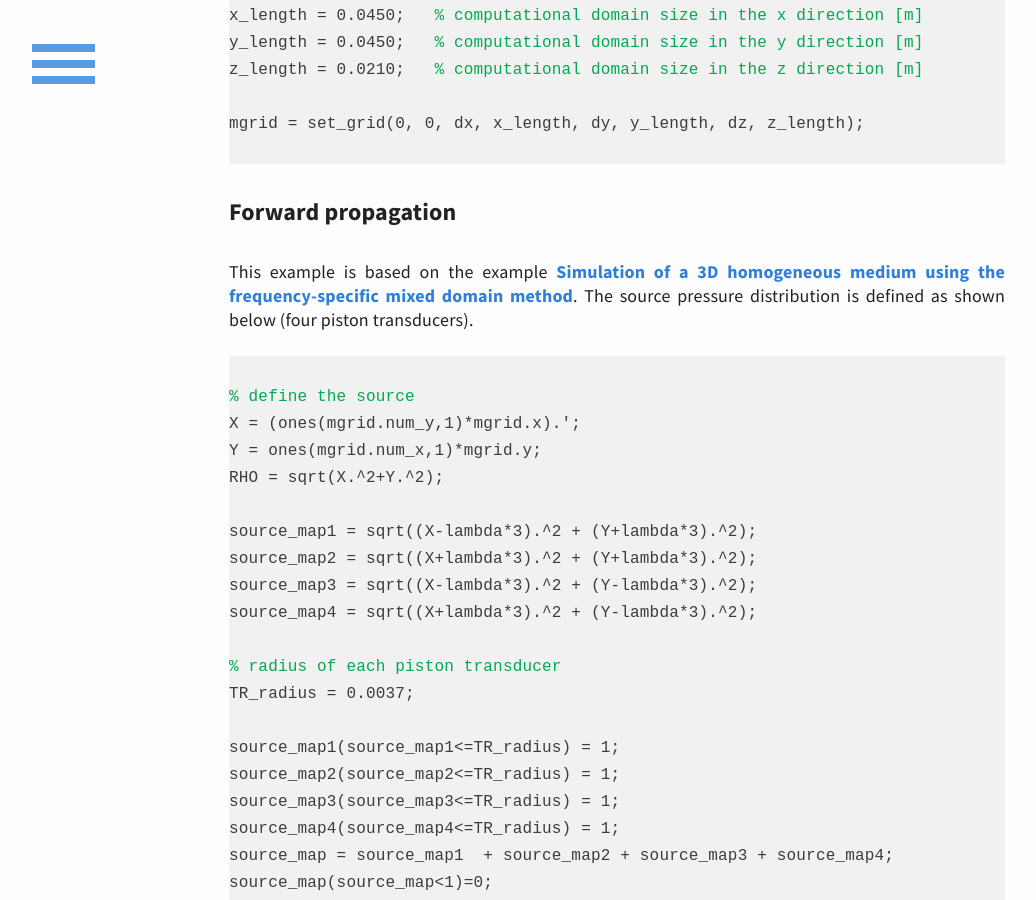
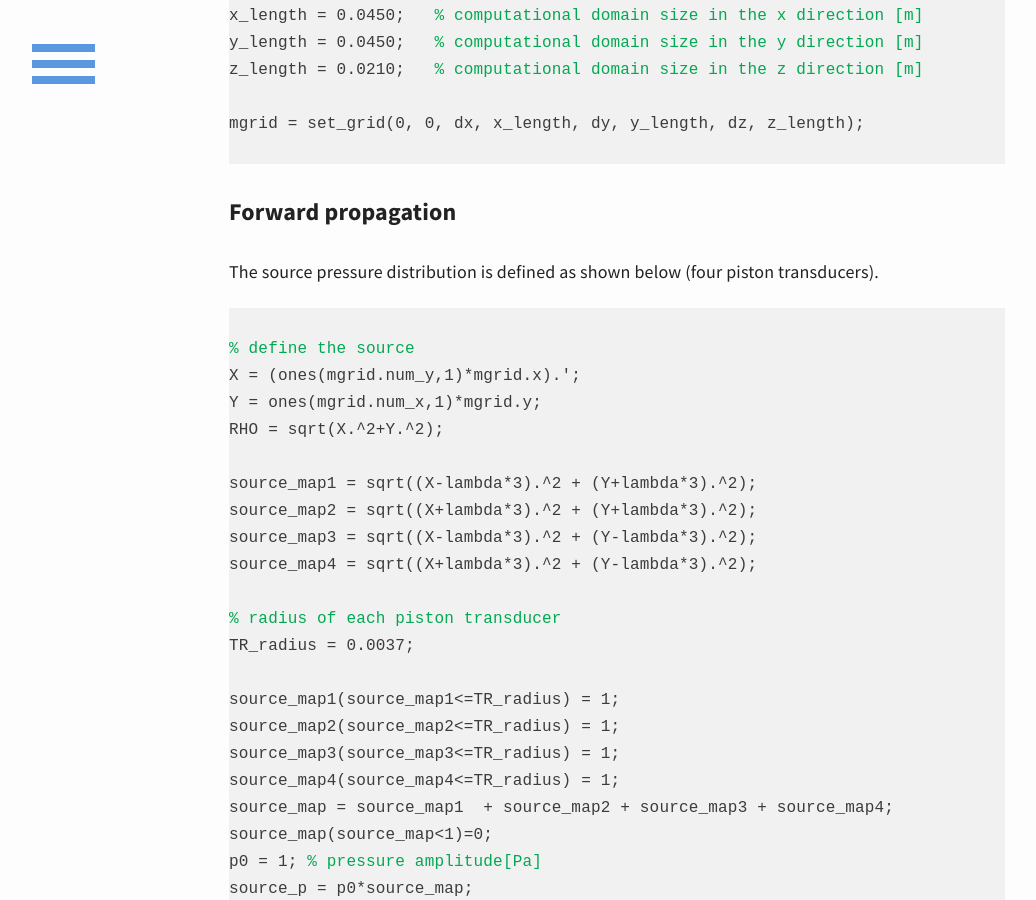
Before and after one commit to m-SOUND/mSOUND, a Jekyll site: the page built from _posts/2019-07-19-FSMDM_3D_multi_sources.html, in a window 1280 px wide and 900 px high, scrolled down 1018 px. Shown: the whole window, without its empty margins (23-1059 px from the left). Built offline with Jekyll 4.4.1, drawn with Linux system fonts in a browser that asks for light colours.

Commit message:
Update 2019-07-19-FSMDM_3D_multi_sources.html

```diff
--- a/_posts/2019-07-19-FSMDM_3D_multi_sources.html
+++ b/_posts/2019-07-19-FSMDM_3D_multi_sources.html
@@ -50,9 +50,7 @@ mgrid = set_grid(0, 0, dx, x_length, dy, y_length, dz, z_length);
 <h6>Forward propagation</h6>
 <p>
 <br>
-This example is based on the example
-<a href="https://m-sound.github.io/mSOUND/FSMDM_3D_homogeneous">Simulation of a 3D homogeneous medium using the frequency-specific
-mixed domain method</a>. The source pressure distribution is defined as shown below (four piston transducers).
+The source pressure distribution is defined as shown below (four piston transducers).
 <pre>
 <code>
 <font color="#03a852">% define the source</font>
```
